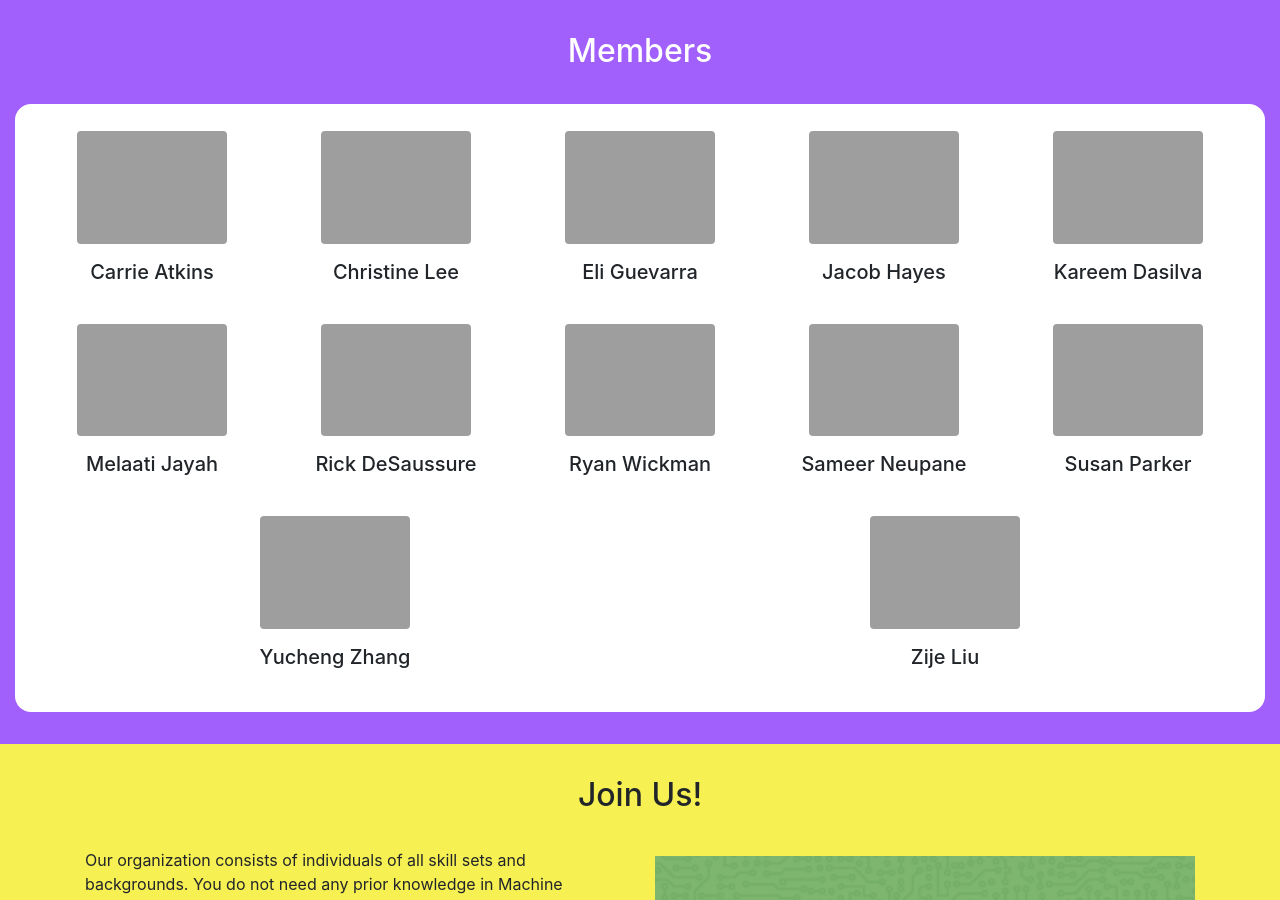
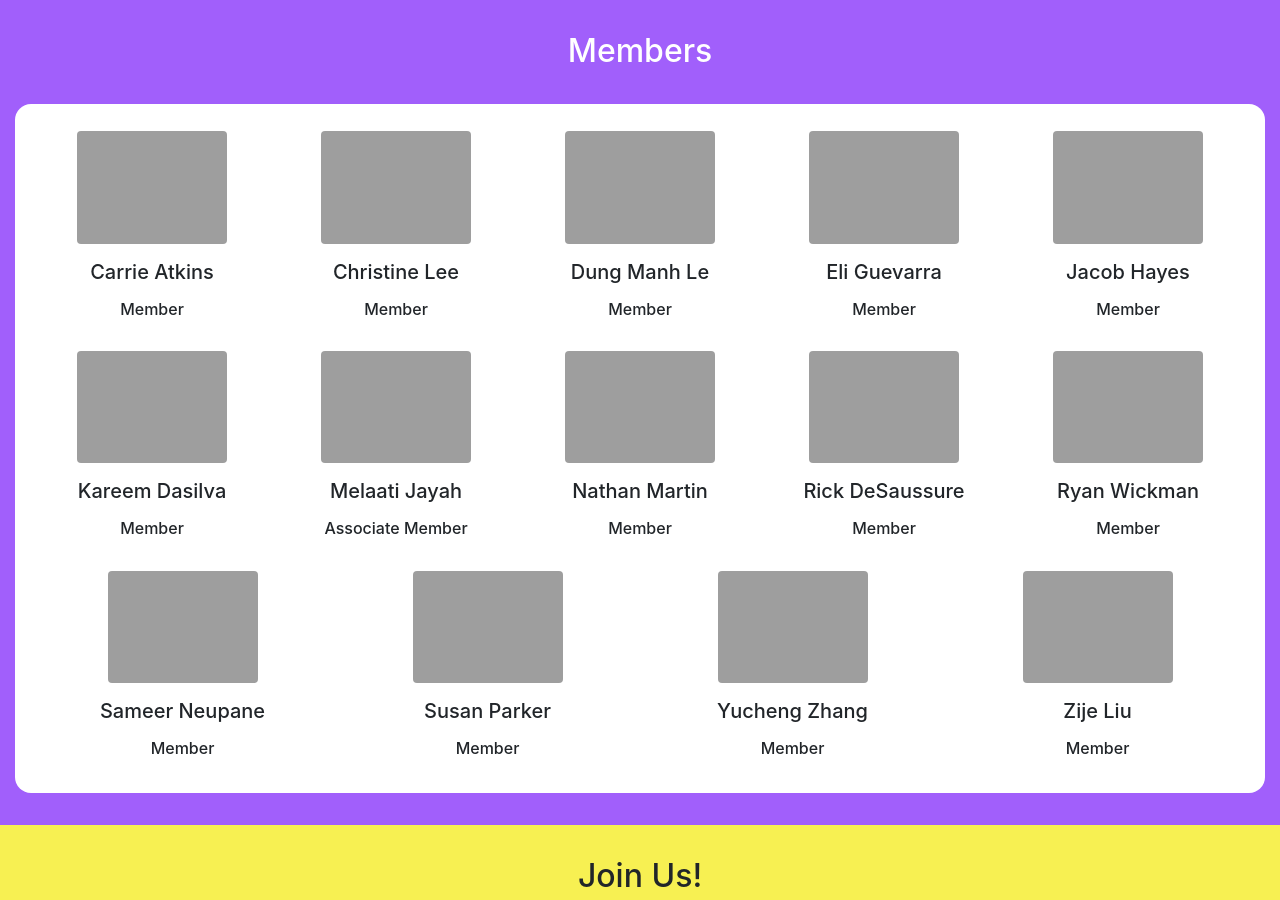
Before and after one commit to mluofm/mluofm.github.io, a Jekyll site: the page built from about.html, in a window 1280 px wide and 900 px high, scrolled down 1372 px. Built offline with Jekyll 4.4.1, drawn with Linux system fonts in a browser that asks for light colours; nearby versions of some CDN libraries.

Commit message:
two new members, and filling out roles

```diff
--- a/_data/team.yml
+++ b/_data/team.yml
@@ -15,51 +15,59 @@ officers:
     image: "assets/images/dvngopal.jpg"
 
 members:
+  - name: Nathan Martin
+    info:
+    role: Member
+    email: ""
+  - name: Dung Manh Le
+    info:
+    role: Member
+    email: ""
   - name: Christine Lee
     info:
-    role:
+    role: Member
     email: ""
   - name: Kareem Dasilva
     info:
-    role:
+    role: Member
     email: ""
   - name: Eli Guevarra
     info:
-    role:
+    role: Member
     email: ""
   - name: Zije Liu
     info:
-    role:
+    role: Member
     email: ""
   - name: Ryan Wickman
     info:
-    role:
+    role: Member
     email: ""
   - name: Sameer Neupane
     info:
-    role:
+    role: Member
     email: ""
   - name: Jacob Hayes
     info:
-    role:
+    role: Member
     email: ""
   - name: Melaati Jayah
     info:
-    role:
+    role: Associate Member
     email: ""
   - name: Susan Parker
     info:
-    role:
+    role: Member
     email: ""
   - name: Yucheng Zhang
     info:
-    role:
+    role: Member
     email: ""
   - name: Rick DeSaussure
     info:
-    role:
+    role: Member
     email: ""
   - name: Carrie Atkins
     info:
-    role:
+    role: Member
     email: ""
```
